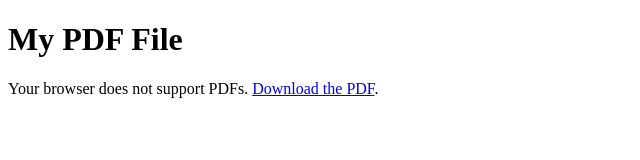
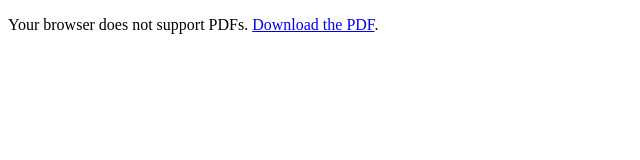
Before and after one commit to krishnarathore12/Resume, a plain HTML site: page index.html in a window 1280 px wide. Shown: the whole page, without its empty margins (0-640 px from the left). Drawn offline with Linux system fonts and the light colour scheme.

Commit message:
Update index.html

```diff
--- a/index.html
+++ b/index.html
@@ -1,11 +1,9 @@
 <!DOCTYPE html>
 <html>
 <head>
-<title>View PDF</title>
+<title>Resume</title>
 </head>
 <body>
-
-<h1>My PDF File</h1>
 
 <object data="https://github.com/krishnarathore12/resume/raw/main/My resume.pdf" type="application/pdf" width="100%" height="800px">
   <p>Your browser does not support PDFs.
```
